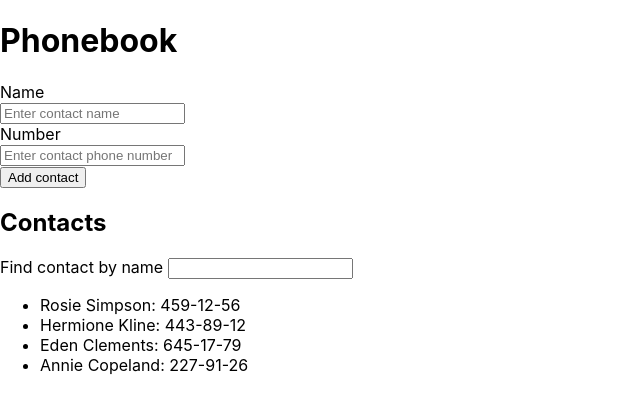
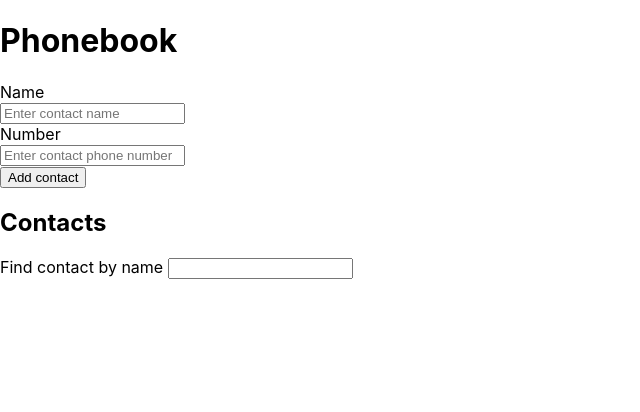
Before and after one commit to sandra-selezen/goit-react-hw-02-phonebook, a React (Create React App) app: page / in a window 1280 px wide. Shown: the top 412 px of the page, without its empty margins (0-640 px from the left). Built offline with nearby package versions, Linux system fonts and the light colour scheme.

Commit message:
Update App.jsx

```diff
--- a/src/components/App.jsx
+++ b/src/components/App.jsx
@@ -5,10 +5,10 @@ import { ContactList } from "./ContactList/ContactList";
 export class App extends Component {
   state = {
     contacts: [
-      {id: 'id-1', name: 'Rosie Simpson', number: '459-12-56'},
-      {id: 'id-2', name: 'Hermione Kline', number: '443-89-12'},
-      {id: 'id-3', name: 'Eden Clements', number: '645-17-79'},
-      {id: 'id-4', name: 'Annie Copeland', number: '227-91-26'},
+      // {id: 'id-1', name: 'Rosie Simpson', number: '459-12-56'},
+      // {id: 'id-2', name: 'Hermione Kline', number: '443-89-12'},
+      // {id: 'id-3', name: 'Eden Clements', number: '645-17-79'},
+      // {id: 'id-4', name: 'Annie Copeland', number: '227-91-26'},
     ],
     filter: "",
   }
@@ -23,14 +23,24 @@ export class App extends Component {
     this.setState({ filter: event.target.value });
   }
 
+  getSearchContact = () => {
+    const { filter, contacts } = this.state;
+    const normalizedSearch = filter.toLowerCase();
+    return contacts.filter(contact =>
+      contact.name.toLowerCase().includes(normalizedSearch));
+  }
+
   render() {
+    const { filter } = this.state;
+    const searchContact = this.getSearchContact();
+
     return (
       <>
         <h1>Phonebook</h1>
         <ContactForm onSubmit={this.addContact} />
         <h2>Contacts</h2>
-        <Filter value={this.state.filter} onChange={this.changeFilter}/>
-        <ContactList contacts={this.state.contacts}/>
+        <Filter value={filter} onChange={this.changeFilter}/>
+        <ContactList contacts={searchContact}/>
       </>
     )
   }
```
